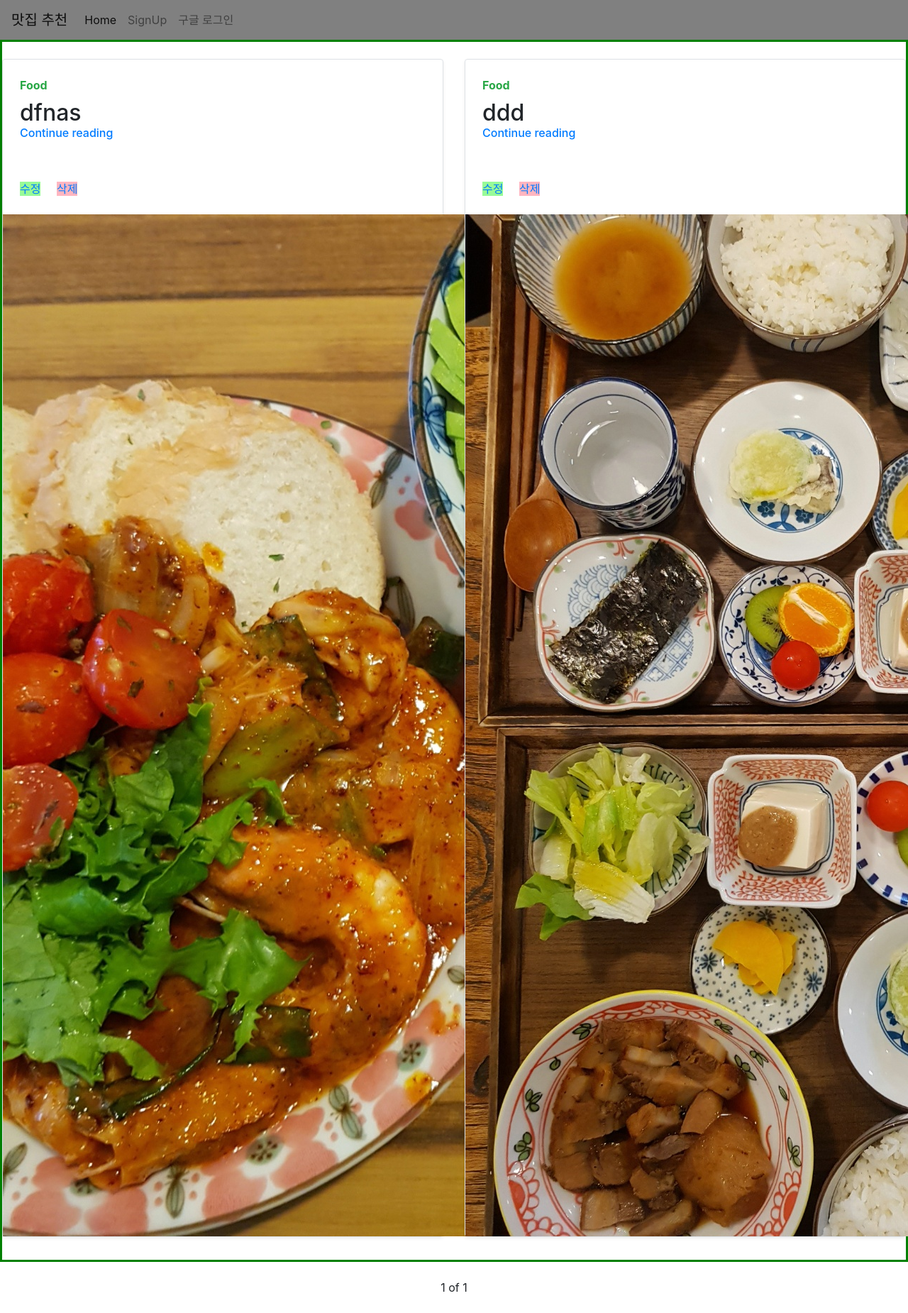
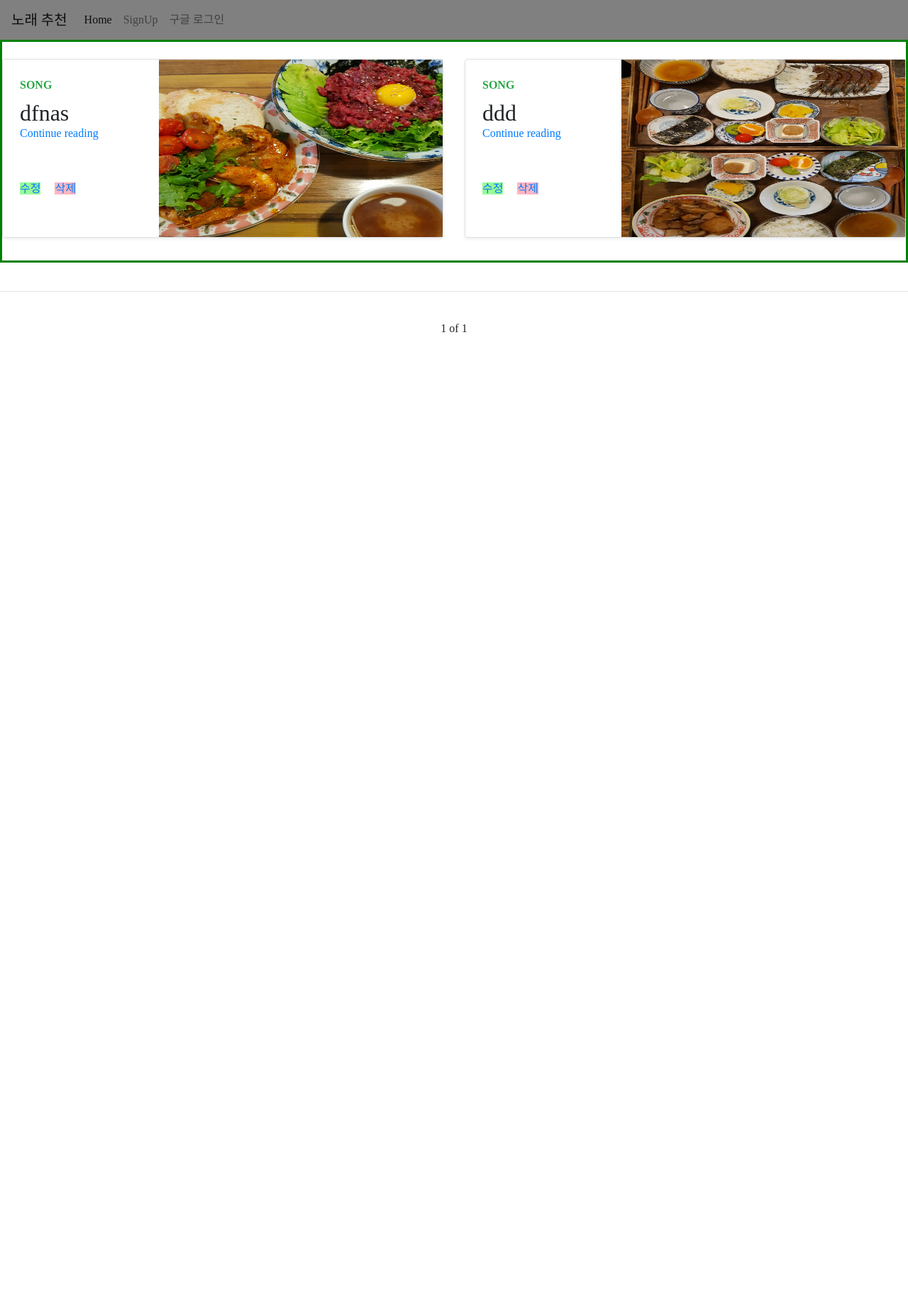
Before and after one commit to oni-ss/team_collabo, a Django app: page / in a window 1280 px wide; the page is wider, and only the part inside the window is pictured. Shown: that part at 71% size. After the commit the page ends 468 px from the top of that part, so only its background shows below. Run offline with Django 3.2, Linux system fonts and the light colour scheme; data comes from the database, SQL or seed files in the repository; some libraries are stand-ins or nearby versions; some web fonts are replaced.

Commit message:
css update

```diff
--- a/blog/templates/create.html
+++ b/blog/templates/create.html
@@ -42,7 +42,7 @@
 <body>
 
     <nav class="navbar navbar-expand-lg navbar-light" style="background-color:gray">
-        <a class="navbar-brand">맛집 추천</a>
+        <a class="navbar-brand">노래 추천</a>
         <button class="navbar-toggler" type="button" data-toggle="collapse" data-target="#navbarSupportedContent" aria-controls="navbarSupportedContent" aria-expanded="false" aria-label="Toggle navigation">
             <span class="navbar-toggler-icon"></span>
         </button>
--- a/blog/templates/home.html
+++ b/blog/templates/home.html
@@ -12,11 +12,25 @@
         <meta charset="UTF-8">
         <meta http-equiv="X-UA-Compatible" content="IE=edge">
         <meta name="viewport" content="width=device-width, initial-scale=1.0, maximum-scale=1.0, minimum-scale=1.0, user-scalable=no">
+
+        <style>
+             @font-face {
+                font-family: 'S-CoreDream-3Light';
+                src: url('https://cdn.jsdelivr.net/gh/projectnoonnu/noonfonts_six@1.2/S-CoreDream-3Light.woff')
+                format('woff');
+                font-weight: normal;
+                font-style: normal;
+            }
+            body {
+                font-family: 'S-CoreDream-3Light';
+            }
+        </style>
+
     </head>
 
     <body>
         <nav class="navbar navbar-expand-lg navbar-light" style="background-color:gray">
-            <a class="navbar-brand">맛집 추천</a>
+            <a class="navbar-brand">노래 추천</a>
             <button class="navbar-toggler" type="button" data-toggle="collapse" data-target="#navbarSupportedContent" aria-controls="navbarSupportedContent" aria-expanded="false" aria-label="Toggle navigation">
                 <span class="navbar-toggler-icon"></span>
             </button>
@@ -59,7 +73,7 @@
                 <div class="col-md-6">
                     <div class="row no-gutters border rounded ovepiprflow-hidden flex-md-row mb-4 shadow-sm h-md-250 position-relative">
                         <div class="col p-4 d-flex flex-column position-static">
-                            <strong class="d-inline-block mb-2 text-success">Food</strong>
+                            <strong class="d-inline-block mb-2 text-success">SONG</strong>
                             <h2 class="mb-0">{{ blog.title }}</h2>
                             <h6><a href="{%url 'detail' blog.id%}">Continue reading</a></h6>
                             <br><br>
@@ -70,7 +84,7 @@
                             </div>
                         </div>
                         <div class="col-auto d-none d-lg-block">
-                            <img src="{{blog.image.url}}">
+                            <img src="{{blog.image.url}}" width="400" height="250">
                         </div>
                     </div>
                 </div>
@@ -79,7 +93,8 @@
         </div>
         <br>
 
-
+        <hr>
+        <br>
         <div class="container" style="text-align: center;">
             <!--First    Previous-->
             {%if posts.has_previous%}
```
Also changed, not shown: blog/templates/detail.html (+13 -1 lines), blog/templates/update.html (+13 -1 lines), media/blogimg/1.jpg (added), media/blogimg/4.jpg (added), media/blogimg/5.jpg (added), media/blogimg/베어배경1.jpg (added), media/blogimg/베어배경3.jpg (added), media/blogimg/베어배경4.jpg (added), media/blogimg/베어배경4_td22Kor.jpg (added), media/blogimg/베어배경4_y4JjThR.jpg (added), media/blogimg/위베어_배경화면1.png (added), media/blogimg/위베어_배경화면1_XF0p73d.png (added), media/blogimg/위베어_배경화면1_iMbzB0j.png (added), media/blogimg/위베어_컴터배경화면10.jpg (added).
